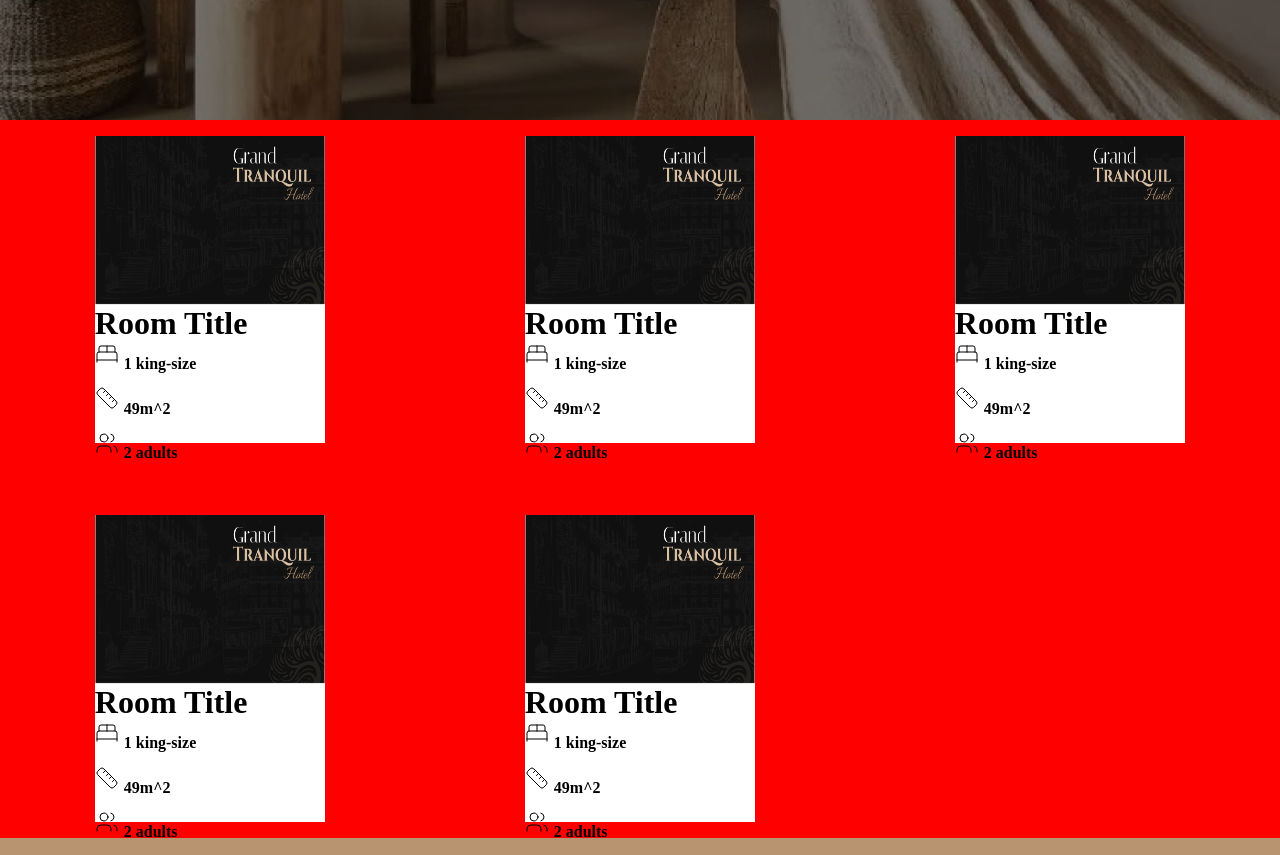
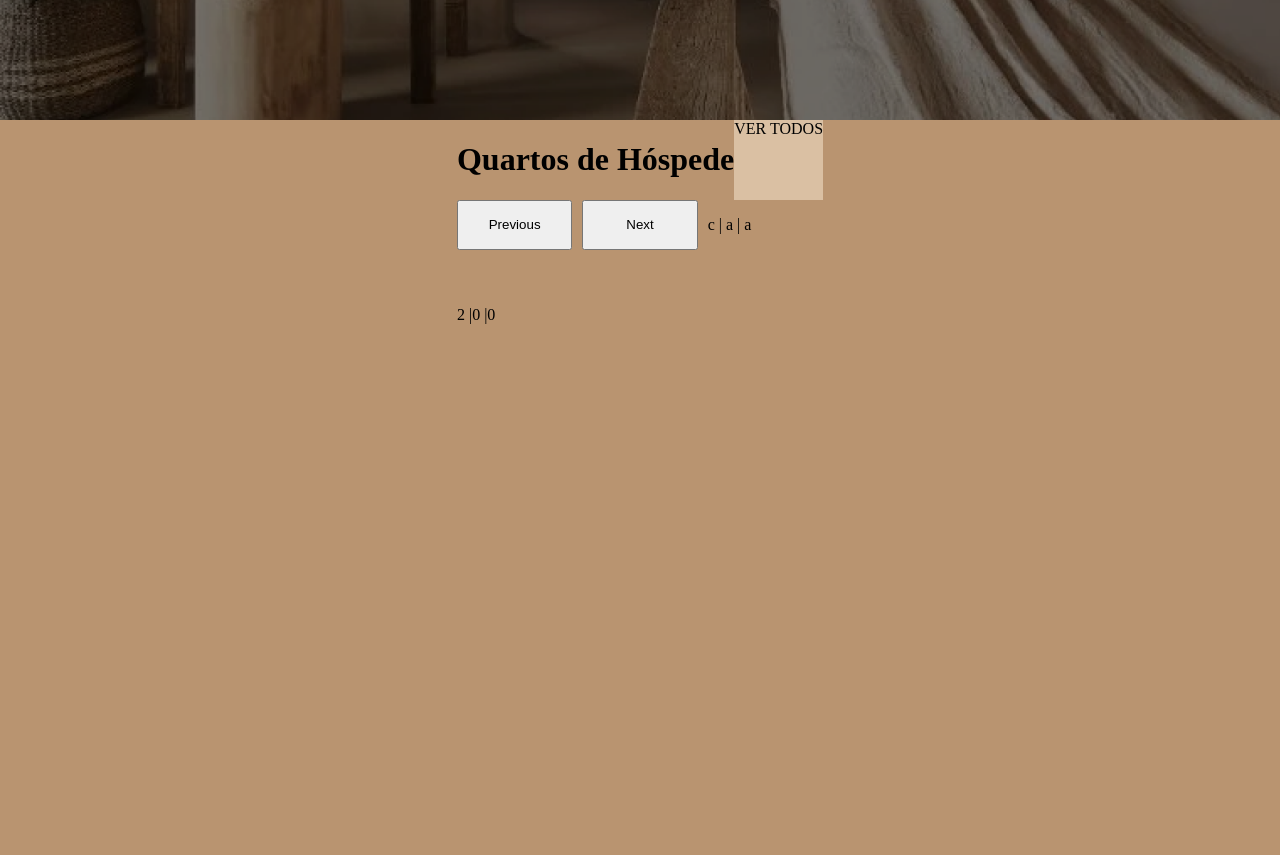
Before and after one commit to dlmpires/literally-just-a-website, a Next.js app: page /rooms in a window 1280 px wide. Shown: the part 680-1535 px from the top of the page. After the commit the page ends 1020 px from the top, so only its background shows below. Built offline with nearby package versions, Linux system fonts and the light colour scheme; a web font is replaced by a local one.

Commit message:
04/03 - rooms carroussel

```diff
--- a/src/app/components/rooms_carroussel/rooms_carroussel.module.sass
+++ b/src/app/components/rooms_carroussel/rooms_carroussel.module.sass
@@ -1,7 +1,14 @@
-.rooms
-    display: grid
-    grid-template-columns: 1fr 1fr 1fr
-    column-gap: 10px
-    row-gap: 5vh
-    width: 100%
-    background-color: red
+.rooms_carroussel
+    .header
+        display: flex
+        justify-content: space-between
+        .title
+            color: var(--color-text)
+        .see_all
+            background-color: var(--color-primary)
+    .carroussel
+        display: grid
+        grid-template-columns: 1fr 1fr 1fr
+        column-gap: 10px
+        row-gap: 5vh
+        background-color: var(--color-primary-dark)
--- a/src/app/components/rooms_carroussel/rooms_carroussel.tsx
+++ b/src/app/components/rooms_carroussel/rooms_carroussel.tsx
@@ -3,43 +3,38 @@ import React from "react";
 import RoomCard from "../room_card/room_card";
 import styles from "./rooms_carroussel.module.sass";
 export default function RoomsCarroussel() {
+  const [list, setList] = React.useState([" a ", " b ", " c "]);
+  const [index, setIndex] = React.useState(0);
+  const handlePrevious = () => {
+    const newIndex = index - 1;
+    setIndex(newIndex < 0 ? list.length : newIndex);
+  };
+
+  const handleNext = () => {
+    const newIndex = index + 1;
+    setIndex(newIndex > list.length ? 0 : newIndex);
+  };
   return (
-    <div className={styles.rooms}>
-      <RoomCard
-        room_img="/menu-background.png"
-        room_title="Room Title"
-        room_bed="1 king-size"
-        room_size="49m^2"
-        room_capacity="2 adults"
-      />
-      <RoomCard
-        room_img="/menu-background.png"
-        room_title="Room Title"
-        room_bed="1 king-size"
-        room_size="49m^2"
-        room_capacity="2 adults"
-      />
-      <RoomCard
-        room_img="/menu-background.png"
-        room_title="Room Title"
-        room_bed="1 king-size"
-        room_size="49m^2"
-        room_capacity="2 adults"
-      />
-      <RoomCard
-        room_img="/menu-background.png"
-        room_title="Room Title"
-        room_bed="1 king-size"
-        room_size="49m^2"
-        room_capacity="2 adults"
-      />
-      <RoomCard
-        room_img="/menu-background.png"
-        room_title="Room Title"
-        room_bed="1 king-size"
-        room_size="49m^2"
-        room_capacity="2 adults"
-      />
+    <div className={styles.rooms_carroussel}>
+      <div className={styles.header}>
+        <h1 className={styles.title}>Quartos de Hóspede</h1>
+        <a className={styles.see_all}>VER TODOS</a>
+      </div>
+
+      <div className={styles.carroussel}>
+        <button onClick={handlePrevious}>Previous</button>
+        <button onClick={handleNext}>Next</button>
+        <p>
+          <a>{index - 1 < 0 ? list[list.length - 1] : list[index - 1]} |</a>
+          <a>{list[index]} |</a>
+          <a>{index + 1 >= list.length ? list[0] : list[index]}</a>
+        </p>
+        <p>
+          <a>{index - 1 < 0 ? list.length - 1 : index - 1} |</a>
+          <a>{index} |</a>
+          <a>{index + 1 >= list.length ? 0 : index}</a>
+        </p>
+      </div>
     </div>
   );
 }
--- a/src/app/rooms/rooms.module.sass
+++ b/src/app/rooms/rooms.module.sass
@@ -43,3 +43,7 @@
                     font-weight: lighter
                     font-size: 5vw
                     color: var(--color-primary-dark)
+  .rooms
+     width: 100%
+     display: flex
+     justify-content: center
```
Also changed, not shown: 2 other files (tests, documents, lock files or other folders).
